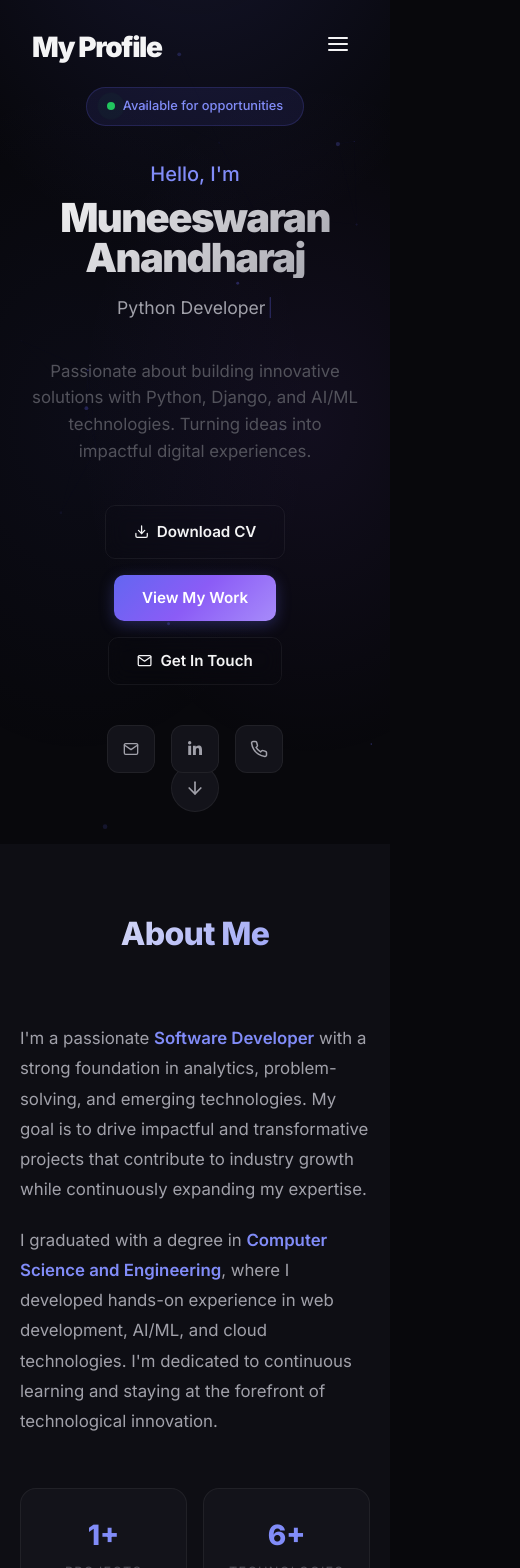
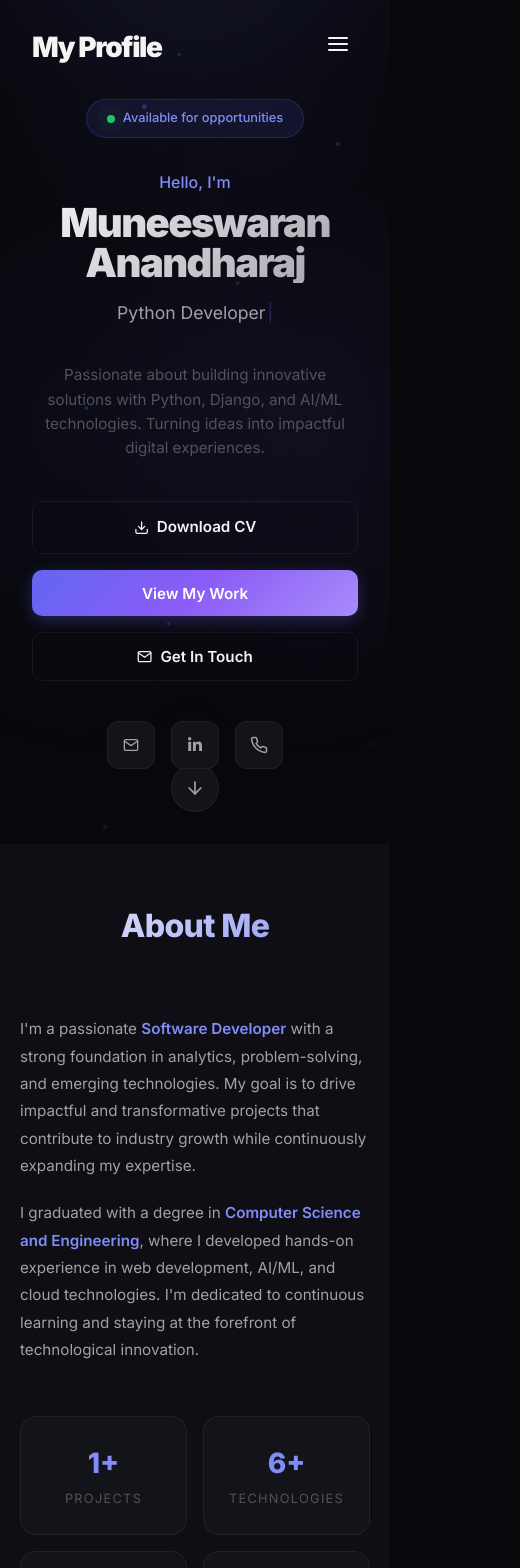
Before and after one commit to MuneeswaranAnandharaj/portfolio, a React (Vite) app: page / in a window 390 px wide. Shown: the top 1568 px of the page, 520 px wide, since content can reach past the window. Built offline with nearby package versions, Linux system fonts and the light colour scheme.

Commit message:
Improve responsive design for all screen sizes

```diff
--- a/src/index.css
+++ b/src/index.css
@@ -1053,6 +1053,14 @@ section {
   .about-info-grid {
     grid-template-columns: repeat(2, 1fr);
   }
+
+  .projects-grid {
+    grid-template-columns: 1fr;
+  }
+
+  section {
+    padding: 5rem 0;
+  }
 }
 
 @media (max-width: 768px) {
@@ -1089,6 +1097,9 @@ section {
   .project-features-grid {
     grid-template-columns: 1fr;
   }
+  .project-content h3 {
+    font-size: 1.25rem;
+  }
 
   .contact-grid {
     grid-template-columns: 1fr;
@@ -1097,6 +1108,20 @@ section {
 
   .about-info-grid {
     grid-template-columns: repeat(2, 1fr);
+  }
+
+  .certs-grid {
+    grid-template-columns: 1fr;
+  }
+
+  .timeline-item {
+    padding-left: 45px;
+  }
+  .timeline::before {
+    left: 13px;
+  }
+  .timeline-dot {
+    left: 5px;
   }
 
   .footer-content {
@@ -1112,7 +1137,7 @@ section {
   }
 
   section {
-    padding: 4rem 0;
+    padding: 3.5rem 0;
   }
 
   .skills-grid {
@@ -1131,13 +1156,44 @@ section {
     flex-direction: column;
     align-items: center;
   }
+  .hero-buttons .btn {
+    width: 100%;
+    justify-content: center;
+  }
+  .hero-greeting {
+    font-size: 1rem;
+  }
+  .hero-description {
+    font-size: 0.95rem;
+  }
 
   .project-card {
     padding: 1.5rem;
+  }
+  .project-meta-row {
+    flex-direction: column;
+    gap: 0.75rem;
+  }
+  .project-tech-tags {
+    gap: 0.4rem;
   }
 
   .cert-card {
     flex-direction: column;
     text-align: center;
   }
+  .cert-card-wrapper {
+    max-width: 100%;
+  }
+
+  .about-text p {
+    font-size: 0.95rem;
+  }
+
+  .timeline-card {
+    padding: 1.25rem;
+  }
+  .timeline-card h3 {
+    font-size: 1rem;
+  }
 }
```
